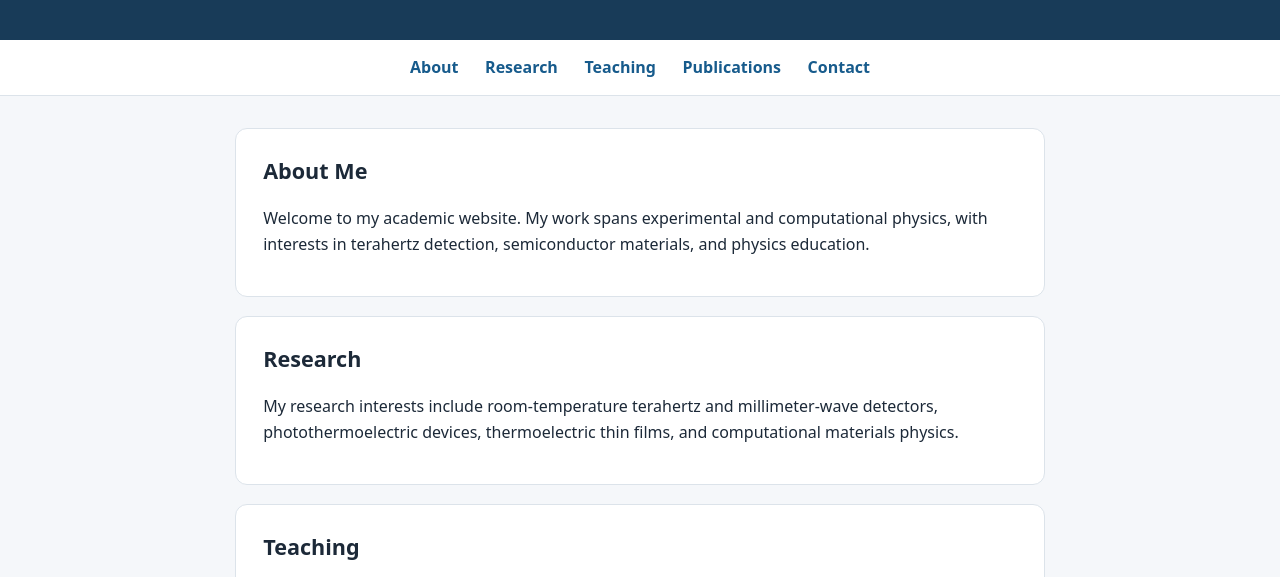
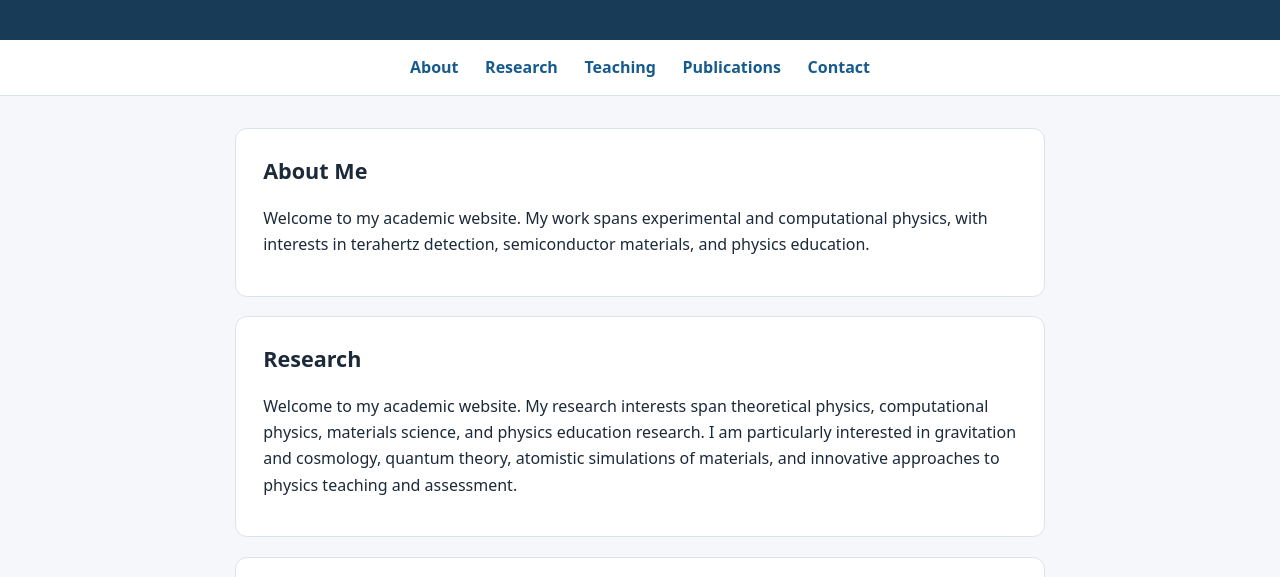
Before and after one commit to abrarquadery/abrarquadery.github.io, a plain HTML site: page index.html in a window 1280 px wide. Shown: the part 173-750 px from the top of the page. Drawn offline with Linux system fonts and the light colour scheme.

Commit message:
Update index.html

```diff
--- a/index.html
+++ b/index.html
@@ -43,7 +43,7 @@
     </section>
     <section id="research">
       <h2>Research</h2>
-      <p>My research interests include room-temperature terahertz and millimeter-wave detectors, photothermoelectric devices, thermoelectric thin films, and computational materials physics.</p>
+      <p>Welcome to my academic website. My research interests span theoretical physics, computational physics, materials science, and physics education research. I am particularly interested in gravitation and cosmology, quantum theory, atomistic simulations of materials, and innovative approaches to physics teaching and assessment.</p>
     </section>
     <section id="teaching">
       <h2>Teaching</h2>
```
